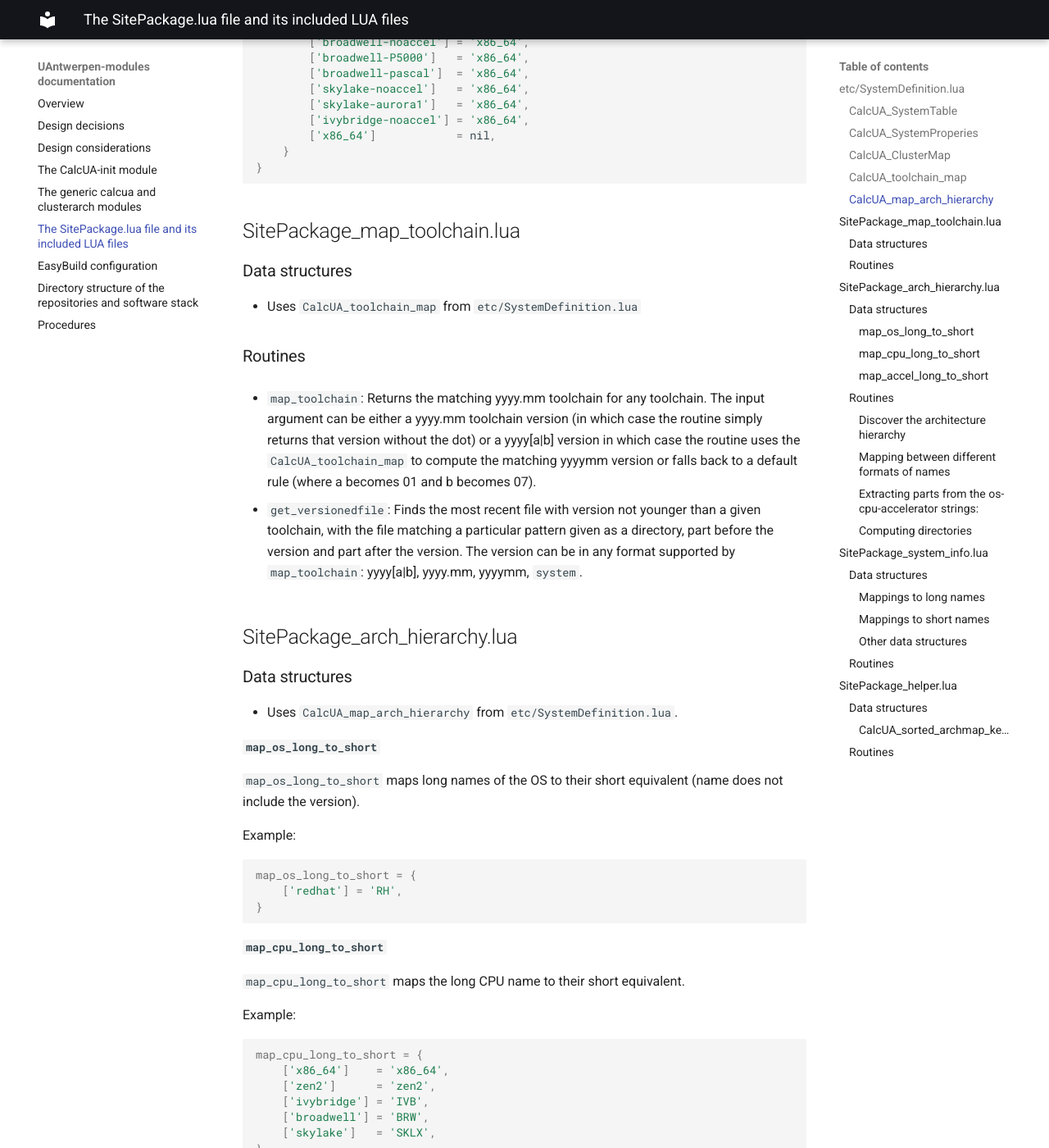
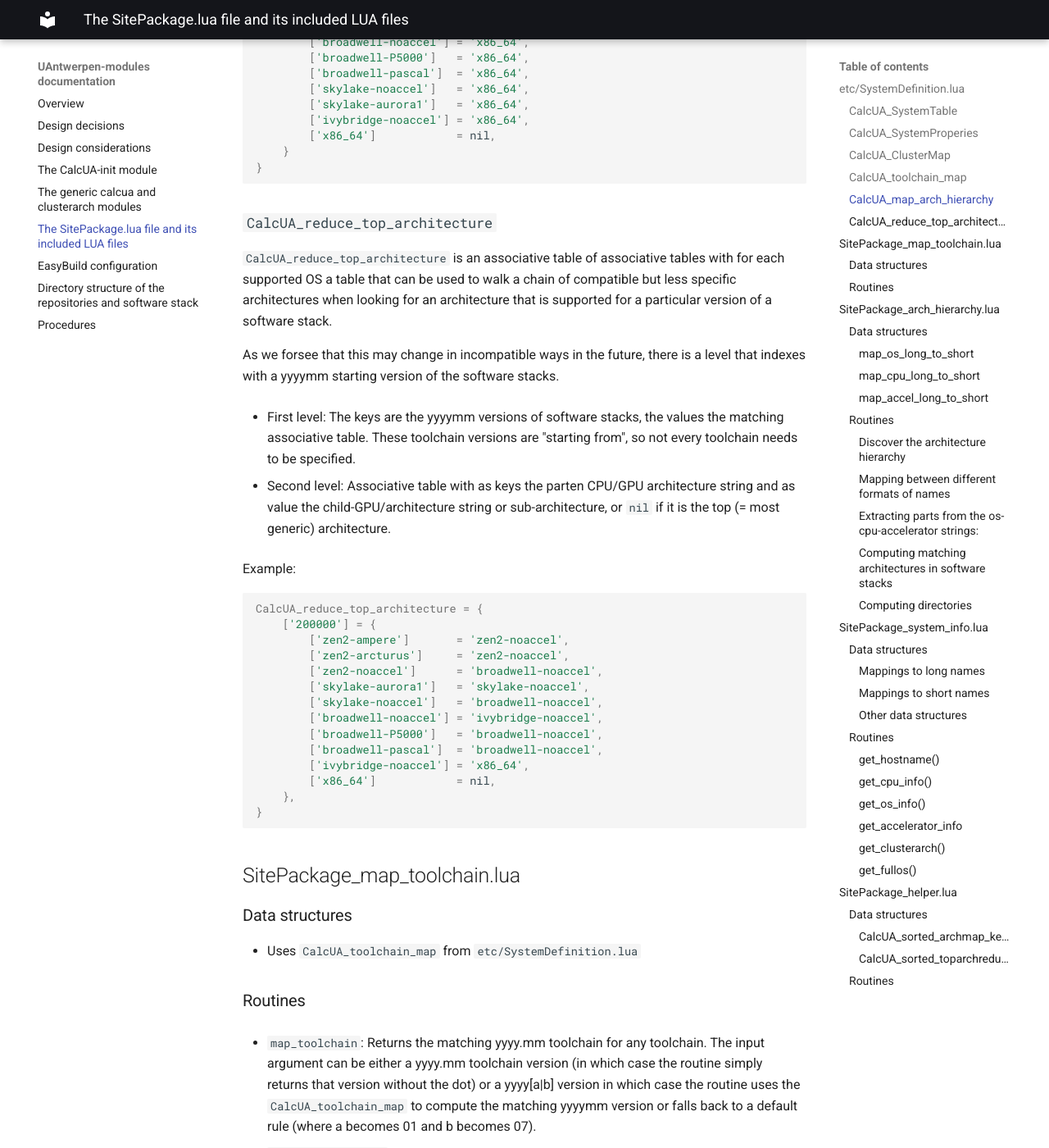
Before and after one commit to hpcuantwerpen/UAntwerpen-modules, an MkDocs documentation site: the page built from docs/docs-mkdocs/SitePackage.md, in a window 1280 px wide and 1400 px high, scrolled down 3732 px. Shown: the whole window at 82% size. Built offline with MkDocs 1.6.1 and Material for MkDocs 9.7.7, drawn with Linux system fonts in a browser that asks for light colours; some of the changed text lies outside the part shown.

Commit message:
Corrected the function that will look for the best top architecture for a node, which needs a new data structure in etc/SystemDefinition.lua, and evolved the documentation.

````diff
--- a/docs/docs-mkdocs/SitePackage.md
+++ b/docs/docs-mkdocs/SitePackage.md
@@ -148,6 +148,7 @@ CalcUA_toolchain_map = {
 }
 ```
 
+
 ### `CalcUA_map_arch_hierarchy`
 
 `CalcUA_map_arch_hierarchy` is an associative table of associative tables with for each supported
@@ -180,6 +181,44 @@ CalcUA_map_arch_hierarchy = {
     }
 }
 ```
+
+
+### `CalcUA_reduce_top_architecture`
+
+`CalcUA_reduce_top_architecture` is an associative table of associative tables with for each supported
+OS a table that can be used to walk a chain of compatible but less specific architectures when
+looking for an architecture that is supported for a particular version of a software stack.
+
+As we forsee that this may change in incompatible ways in the future, there is a level that indexes
+with a yyyymm starting version of the software stacks.
+
+-   First level: The keys are the yyyymm versions of software stacks, the values the matching
+    associative table. These toolchain versions are "starting from", so not every toolchain
+    needs to be specified.
+
+-   Second level: Associative table with as keys the parten CPU/GPU architecture
+    string and as value the child-GPU/architecture string or sub-architecture,
+    or `nil` if it is the top (= most generic) architecture.
+
+
+Example:
+```lua
+CalcUA_reduce_top_architecture = {
+    ['200000'] = {
+        ['zen2-ampere']       = 'zen2-noaccel',
+        ['zen2-arcturus']     = 'zen2-noaccel',
+        ['zen2-noaccel']      = 'broadwell-noaccel',
+        ['skylake-aurora1']   = 'skylake-noaccel',
+        ['skylake-noaccel']   = 'broadwell-noaccel',
+        ['broadwell-noaccel'] = 'ivybridge-noaccel',
+        ['broadwell-P5000']   = 'broadwell-noaccel',
+        ['broadwell-pascal']  = 'broadwell-noaccel',
+        ['ivybridge-noaccel'] = 'x86_64',
+        ['x86_64']            = nil,
+    },
+}
+```
+
 
 ## SitePackage_map_toolchain.lua
 
@@ -293,6 +332,30 @@ map_accel_long_to_short = {
     is no accelerator part.
 
 
+#### Computing matching architectures in software stacks
+
+-   `get_calcua_longosarch_current( stack_version )`
+
+    **Input argument:**
+
+    -   stack_version: Version of the calcua stack, can be `system`.
+
+    **Output:** The architecture of the current node with long names and in a
+    format compatible with the indicated software stack (so taking into
+    account the hierarchy types 2L_long, 2L_short or 3L).
+
+-   `get_calcua_generic( clusterarch, stack_version )`: Compute the most generic
+    architecture for the given verion of the CalcUA stack on the given clusterarch
+    architecture. The clusterarch argument has to be in the long format compatible
+    with the CalcUA stack version.
+
+-   `get_calcua_generic_current( stack_version )`: Compute the most generic
+    architecture for the given version of the CalcUA stack on the current
+    architecture.
+
+TODO: get_calcua_top
+
+
 #### Computing directories
 
 -   `get_system_module_dir`: Compute the module directory from the three input arguments:
@@ -400,31 +463,67 @@ tables from long to short names as defined in `SitePackage_arch_hierarchy.lua`.
 
 ### Routines
 
--   `get_hostname`: Request the name of the host. The routine calls `/bin/hostname`.
 
--   `get_cpu_info`: Returns the CPU string read from `/proc/cpuinfo`, by combining
-    information from the `vendor_id`, `family` and `model` lines (separated by an
-    underscore).
+#### `get_hostname()`
 
--   `get_os_info` returns 2 values: name and version of the OS. The name is extracted
-    from the `NAME` line of `/etc/os-release`, the version from the `VERSION_ID` line
-    but it may be converted from major.minor to major format if told so by the
-    `os_version_type` table.
+Request the name of the host. The routine calls `/bin/hostname`.
 
--   `get_accelerator_info` extracts the accelerator type, returning `nil` if no accelerator
-    is found. The names returned are the long accelerator names used in the data structures.
+#### `get_cpu_info()`
 
--   `get_clusterarch` returns the cluster architecture in four possible formats for the
-    module system. It is then to the module system to select which one of the four it needs
-    for which purpose (and that depends on the `hierarchy` field in `CalcUA_SystemProperties`
-    in `/etc/SysteDefinition.lua`). The four formats are two with long names and two with
-    short names, each time with three components or with only two components if there is no
+Returns the CPU string read from `/proc/cpuinfo`, by combining
+information from the `vendor_id`, `family` and `model` lines (separated by an
+underscore).
+
+
+#### `get_os_info()`
+
+returns 2 values: name and version of the OS. The name is extracted
+from the `NAME` line of `/etc/os-release`, the version from the `VERSION_ID` line
+but it may be converted from major.minor to major format if told so by the
+`os_version_type` table.
+
+
+#### `get_accelerator_info`
+
+Extracts the accelerator type, returning `nil` if no accelerator
+is found. The names returned are the long accelerator names used in the data structures.
+
+Current return value:
+
+-   AMD_MI100    (vaughan AMD Instinct nodes)
+-   NVIDIA_GP100 (leibniz Pascal nodes)
+-   NVIDIA_GP104 (leibniz visualization node)
+-   NVIDIA_GA100 (vaughan Ampere node)
+-   NEC_aurora1  (leibniz Aurora node)
+
+
+#### `get_clusterarch()`
+
+`get_clusterarch` returns the cluster architecture in four possible formats for the
+module system. It is then to the module system to select which one of the four it needs
+for which purpose (and that depends on the `hierarchy` field in `CalcUA_SystemProperties`
+in `/etc/SysteDefinition.lua`). The four formats are two with long names and two with
+short names, each time with three components or with only two components if there is no
+accelerator.
+
+Return values:
+
+1.  Short minimal name, i.e., no `-host` is added for nodes without
     accelerator.
+2.  Long minimal name, i.e., no `-noaccel` is added for nodes without
+    accelerator.
+3.  Short maximal name, with `-host` added for nodes without accelerator
+4.  Long maximal name, with `-noaccel` added for nodes without accelerator
+    e.g., `RH8-zen2, redhat8-zen2, RH8-zen2-host, redhat8-zen2-noaccel` or
+    `RH8-SKLX-NEC1, redhat8-skylake-aurora1, RH8-SKLX-NEC1, redhat8-skylake-aurora1`
 
--   `get_fullos`: Returns the long OS name including the version (so the first component
-    of the formats with long names of `get_clusterarch`)
 
-    Example return value: `redhat8` on systems with CentOS 8.x or Rocky Linux 8.x.
+#### `get_fullos()`
+
+Returns the long OS name including the version (so the first component
+of the formats with long names of `get_clusterarch`)
+
+Example return value: `redhat8` on systems with CentOS 8.x or Rocky Linux 8.x.
 
 
 ## SitePackage_helper.lua
@@ -443,10 +542,21 @@ This data structure is a sorted list of the level 1 keys used in the
 Its main purpose is to speed up a search routine in this file, to avoid always
 recomputing that data.
 
+#### `CalcUA_sorted_toparchreduction_keys`
+
+This data structure is a sorted list of the level 1 keys used in the
+[`CalcUA_reduce_top_architecture`](#calcua_reduce_top_architecture) data structure.
+Its main purpose is to speed up a search routine in this file, to avoid always
+recomputing that data.
+
+
 ### Routines
 
--   `get_matching_archmap_key`: For a given numeric (i.e., yyyymm) version, returns
+-   `get_matching_archmap_key(version)`: For a given numeric (i.e., yyyymm) version, returns
     the largest key in `CalcUA_map_arch_hierarchy` not larger than the given version.
+
+-   `get_matching_toparchreduction_key( version )`: For a given numeric (i.e., yyyymm) version, returns
+    the largest key in `CalcUA_reduce_top_architecture` not larger than the given version.
 
 -   `is_Stack_SystemTable`: Check if a given stack version corresponds to a key in
     `CalcUA_SystemTable`. We have to do this through a function that is then exported
````
Also changed, not shown: docs/docs-mkdocs/modules_calcua_and_clusterarch.md (+2 -2 lines), 7 other files.
